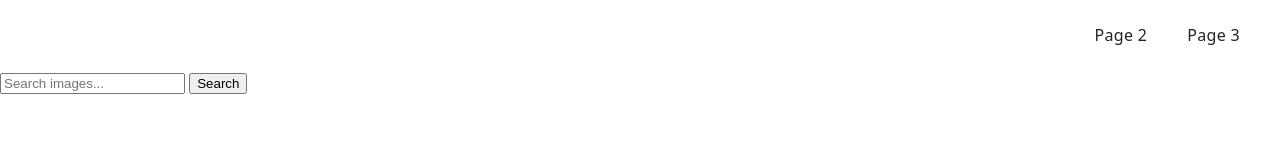
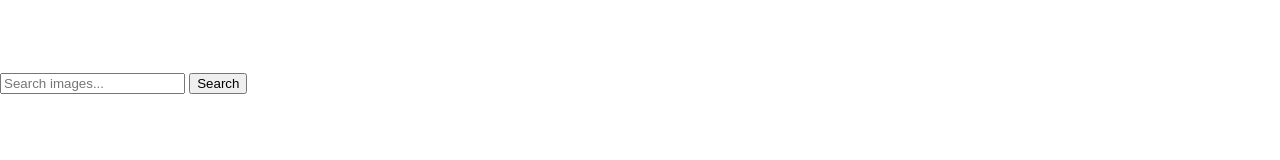
Before and after one commit to AuroraStruct/goit-js-hw-11, a website built with Vite: page src/index.html in a window 1280 px wide. Shown: the top 160 px of the page. Built offline with nearby package versions, Linux system fonts and the light colour scheme; what simplelightbox would draw is missing.

Commit message:
Removing links from header

```diff
--- a/src/partials/header.html
+++ b/src/partials/header.html
@@ -6,14 +6,7 @@
           <use href="{=$icon-path}"></use>
         </svg>
       </a>
-      <ul class="nav-list">
-        <li class="nav-item">
-          <a class="nav-link {=$highlight-act}" href="./page-2.html">Page 2</a>
-        </li>
-        <li class="nav-item">
-          <a class="nav-link {=$highlight-curr}" href="./page-3.html">Page 3</a>
-        </li>
-      </ul>
+      <ul class="nav-list"></ul>
     </nav>
   </div>
 </header>
```
